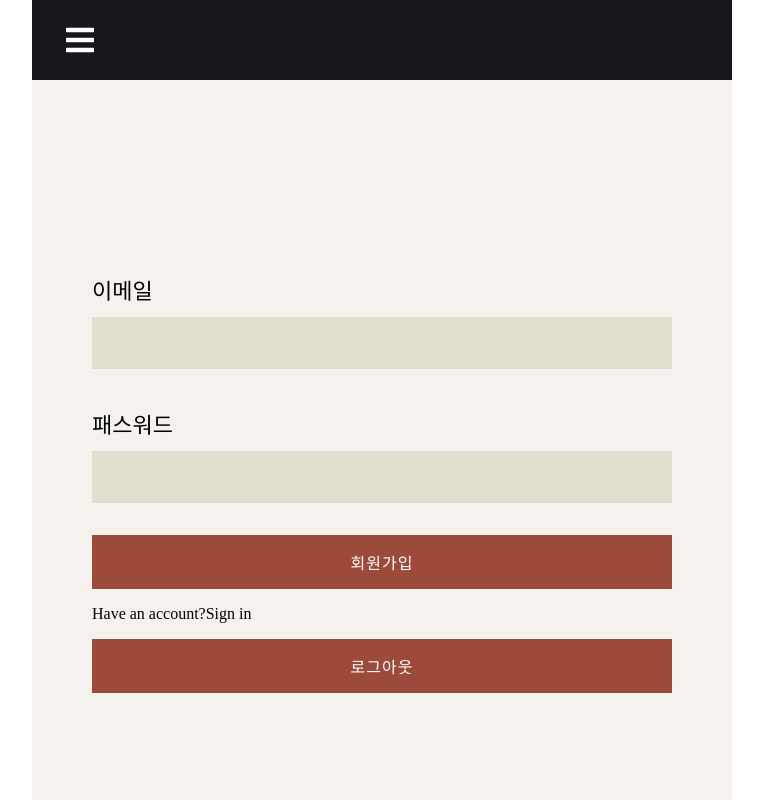
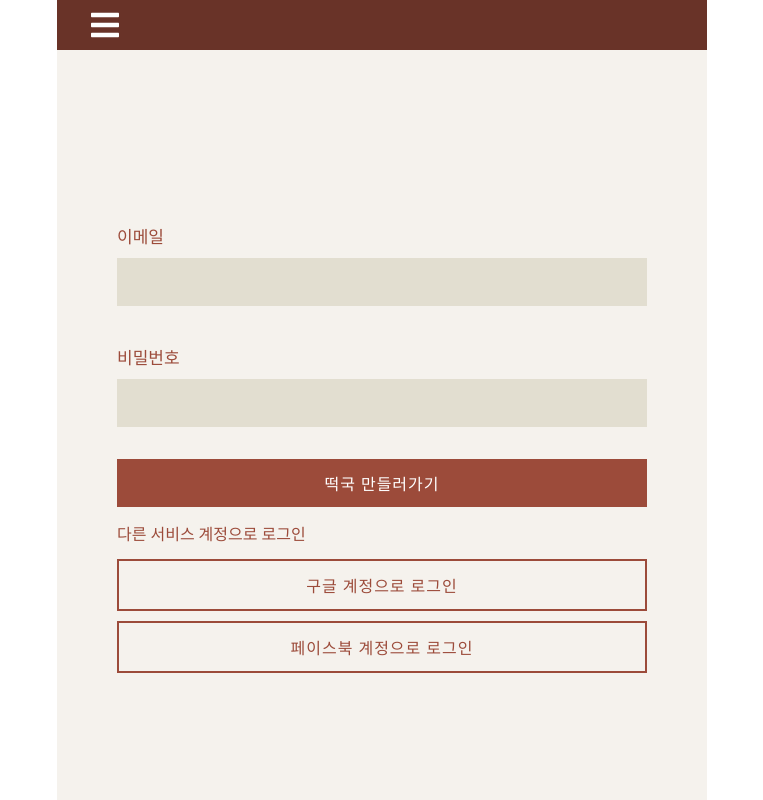
Before and after one commit to kim-doan/NewYearSoup, a Gatsby site: page /auth/login in a window 1280 px wide. Shown: the whole page, without its empty margins (258-1021 px from the left). Built offline with nearby package versions, Linux system fonts and the light colour scheme; Gatsby itself is replaced by a stand-in of ours; no server answers.

Commit message:
no message

```diff
--- a/css.d.ts
+++ b/css.d.ts
@@ -1,4 +1,4 @@
-declare module '*.module.css' {
+declare module '*.css' {
     const content: { [className: string]: string };
     export default content;
 }
--- a/gatsby-config.js
+++ b/gatsby-config.js
@@ -17,12 +17,12 @@ module.exports = {
       options: {
         fonts: [
           `Noto+Serif+KR\:100,300,400,500,700,900`
-          ],
+        ],
         display: "swap",
       },
     },
     "gatsby-plugin-mdx",
-    "gatsby-transformer-typescript-css-modules",
+    //"gatsby-transformer-typescript-css-modules",
     `gatsby-plugin-typescript`,
   ],
 };
--- a/src/components/layout.module.css
+++ b/src/components/layout.module.css
@@ -1,6 +1,6 @@
 .container {
   margin: auto;
-  max-width: 700px;
+  max-width: 650px;
   font-family: "Noto Serif KR";
 }
 
--- a/src/components/sidebar.tsx
+++ b/src/components/sidebar.tsx
@@ -8,8 +8,8 @@ import SubMenu from './SubMenu';
 import { IconContext } from 'react-icons/lib';
 
 const Nav = styled.div`
-  background: #15171c;
-  height: 80px;
+  background: #693328;
+  height: 50px;
   display: flex;
   justify-content: flex-start;
   align-items: center;
@@ -43,11 +43,11 @@ const SidebarWrap = styled.div`
 
 
 const SideBar = ({ pageTitle, children }) => {
-    const [sidebar, setSidebar] = React.useState(false);
-    const showSidebar = () => setSidebar(!sidebar);
+  const [sidebar, setSidebar] = React.useState(false);
+  const showSidebar = () => setSidebar(!sidebar);
 
-    return (
-            <div>
+  return (
+    <div>
       <IconContext.Provider value={{ color: '#fff' }}>
         <Nav>
           <NavIcon to='#'>
@@ -66,7 +66,7 @@ const SideBar = ({ pageTitle, children }) => {
         </SidebarNav>
       </IconContext.Provider>
     </div>
-    )
+  )
 }
 
 export default SideBar
--- a/src/pages/auth/login.jsx
+++ b/src/pages/auth/login.jsx
@@ -38,12 +38,16 @@ const LoginPage = () => {
         } catch (err) {
             switch (err.code) {
                 case "auth/invalid-email":
+                    setEmailError("이메일 양식에 맞지않아요.");
+                    break;
                 case "auth/user-disabled":
+                    setEmailError("계정이 차단되었어요.");
+                    break;
                 case "auth/user-not-found":
-                    setEmailError(err.message);
+                    setEmailError("가입내역을 찾을 수 없어요.");
                     break;
                 case "auth/wrong-password":
-                    setPasswordError(err.message);
+                    setPasswordError("비밀번호가 틀렸어요.");
                     break;
             }
         }
@@ -78,7 +82,6 @@ const LoginPage = () => {
                 <div className={style.loginContainer}>
                     <label>이메일</label>
                     <input
-
                         type="text"
                         autoFocus
                         required
@@ -86,18 +89,22 @@ const LoginPage = () => {
                         onChange={(e) => setEmail(e.target.value)}
                     />
                     <p className="errorMsg">{emailError}</p>
-                        <label>패스워드</label>
+                    <label>비밀번호</label>
                     <input
                         type="password"
                         required
                         value={password}
                         onChange={(e) => setPassword(e.target.value)}
                     />
-                        <p className="errorMsg">{passwordError}</p>
-                        <div className="btnContainer">
-                            {hasAccount ? (
+                    <p className={style.errorMsg}>{passwordError}</p>
+                    <div className={style.btnContainer}>
+                        <button onClick={handleLogin}>떡국 만들러가기</button>
+                        <p>다른 서비스 계정으로 로그인</p>
+                        <button className={style.serviceLogin} onClick={handleSignup}>구글 계정으로 로그인</button>
+                        <button className={style.serviceLogin} onClick={handleSignup}>페이스북 계정으로 로그인</button>
+                        {/* {hasAccount ? (
                             <>
-                                    <button onClick={handleLogin}>Sign in</button>
+                                <button onClick={handleLogin}>로그인</button>
                                 <p>Don't hav an accout ?
                                     <span onClick={() => setHasAccount(!hasAccount)}>Sign up</span></p>
                             </>
@@ -108,7 +115,7 @@ const LoginPage = () => {
                                     <span onClick={() => setHasAccount(!hasAccount)}>Sign in</span></p>
                             </>
                         )}
-                            <button onClick={handleLogout}>로그아웃</button>
+                        <button onClick={handleLogout}>로그아웃</button> */}
                     </div>
                 </div>
             </section>
--- a/src/pages/auth/login.module.css
+++ b/src/pages/auth/login.module.css
@@ -9,11 +9,24 @@ button {
   border: none;
   outline: none;
   width: 100%;
-  padding: 15px 0;
+  padding: 12px 0;
   color: #fff;
   font-size: 16px;
   letter-spacing: 1px;
   background: #9c4b3a;
+  cursor: pointer;
+  font-family: "Noto Serif KR";
+}
+
+.serviceLogin {
+  border: #9c4b3a 2px solid;
+  width: 100%;
+  padding: 12px 0;
+  margin-bottom: 10px;
+  color: #9c4b3a;
+  font-size: 16px;
+  letter-spacing: 1px;
+  background: transparent;
   cursor: pointer;
   font-family: "Noto Serif KR";
 }
@@ -36,32 +49,34 @@ button {
 }
 
 .login .loginContainer label {
-  color: black;
-  margin: 14px 0;
+  color: #9c4b3a;
+  margin: 12px 0;
   display: block;
-  font-size: 22px;
+  font-size: 17px;
   line-height: 1;
+  font-weight: 500;
 }
 
 .login .loginContainer input {
   border: none;
   outline: none;
-  font-size: 19px;
+  font-size: 16px;
   padding: 15px;
   background: #e2ded0;
-  color: darkgray;
+  color: #693328;
   letter-spacing: 1px;
 }
 
 .login .loginContainer .btnContainer {
   width: 100%;
-  padding: 24px 0;
+  /* padding: 24px 0; */
 }
 
 .login .loginContainer .btnContainer p {
-  margin: 14px 0 0 0;
-  text-align: right;
-  color: #fff;
+  margin: 14px 0 14px 0;
+  font-weight: 500;
+  text-align: left;
+  color: #9c4b3a;
 }
 
 .login .loginContainer .btnContainer p span {
--- a/src/pages/login.js
+++ b/src/pages/login.js
@@ -101,7 +101,7 @@ const IndexPage = () => {
                                 <p>Don't hav an accout ?
                                     <span onClick={() => setHasAccount(!hasAccount)}>Sign up</span></p>
                             </>
-                      ): (
+                        ) : (
                             <>
                                 <button onClick={handleSignup}>Sign up</button>
                                 <p>Have an account?
```
Also changed, not shown: tsconfig.json (+8 -7 lines). Lines whose indentation alone changed are shown as unchanged.
